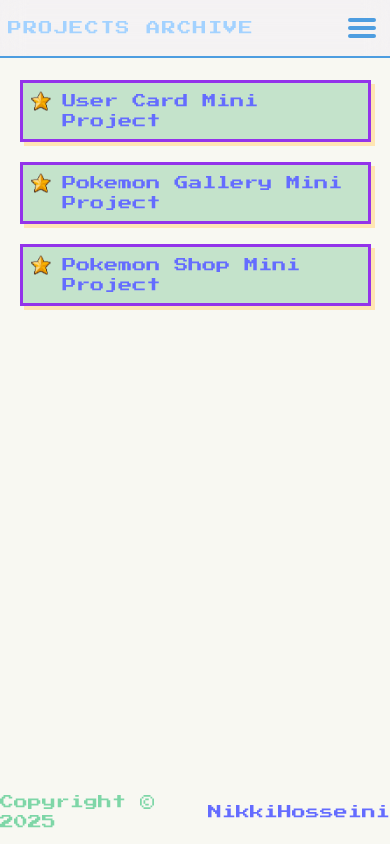
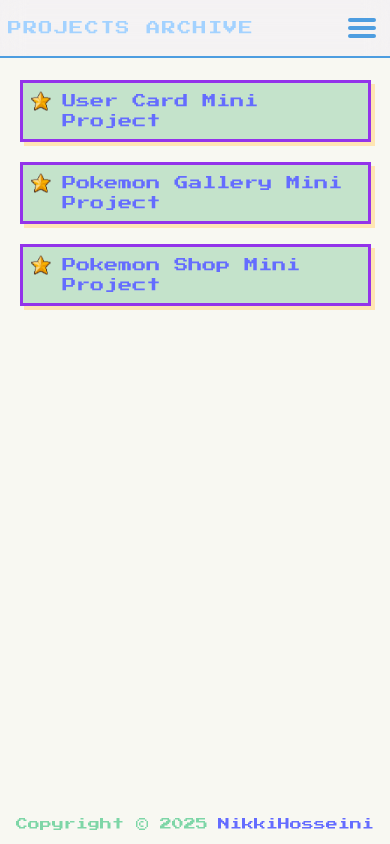
Before and after one commit to Nikkihosseini/react-mini-projects, a React (Vite) app: page /Project in a window 390 px wide. Built offline with nearby package versions, Linux system fonts and the light colour scheme.

Commit message:
style: make Footer component responsive

```diff
--- a/src/Pages/Footer.jsx
+++ b/src/Pages/Footer.jsx
@@ -2,8 +2,8 @@
 
 export default function Footer() {
   return (
-    <footer className="text-lightBlue-550 dark:text-darkBlue-100 text-sm mt-10">
-      <p className="flex items-center gap-1.5">
+    <footer className="text-lightBlue-550 dark:text-darkBlue-100 text-xs md:text-sm mt-10">
+      <p className="flex items-center flex-wrap justify-center gap-1.5">
         Copyright © {new Date().getFullYear()}
         <a
           className="flex items-center gap-1.5 ml-1"
```
